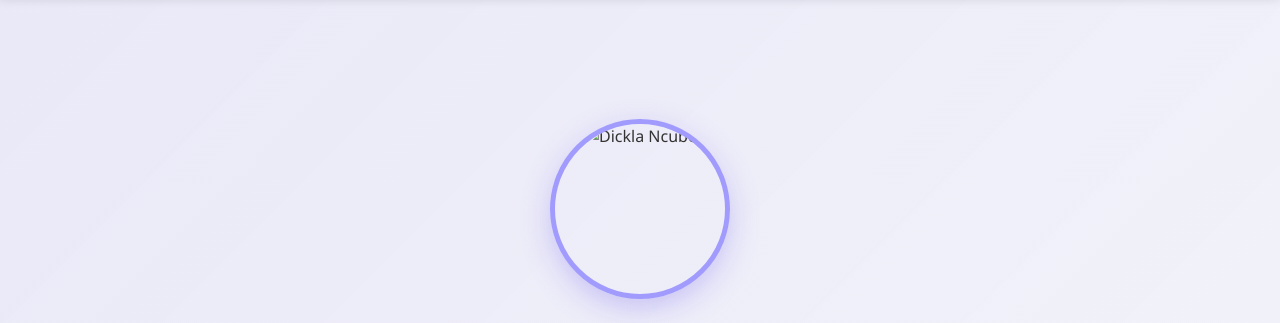
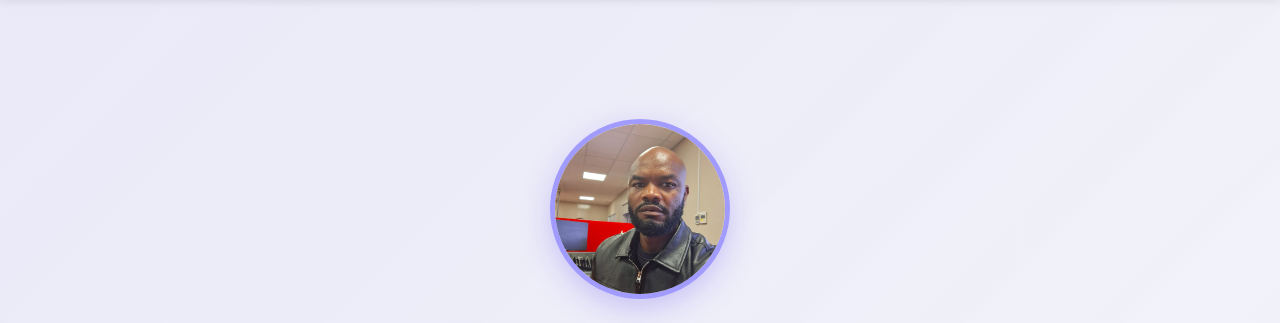
Before and after one commit to dicklancube/my-portfolio, a plain HTML site: page index.html in a window 1280 px wide. Shown: the part 74-397 px from the top of the page. Drawn offline with nearby package versions, Linux system fonts and the light colour scheme; the site is published under a folder, as on GitHub Pages, so addresses that start at the root find nothing.

Commit message:
Update index.html

```diff
--- a/index.html
+++ b/index.html
@@ -42,7 +42,7 @@
     <div class="container">
       <div class="hero-content">
         <div class="profile-image-container">
-          <img src="/resources/dickla.jpg" alt="Dickla Ncube" class="profile-image">
+          <img src="resources/dickla.jpg" alt="Dickla Ncube" class="profile-image">
         </div>
         <h1>Hi, I'm <span class="highlight">Dickla Ncube</span></h1>
         <p>Systems Analyst | UI Designer | Creative Problem Solver</p>
```
